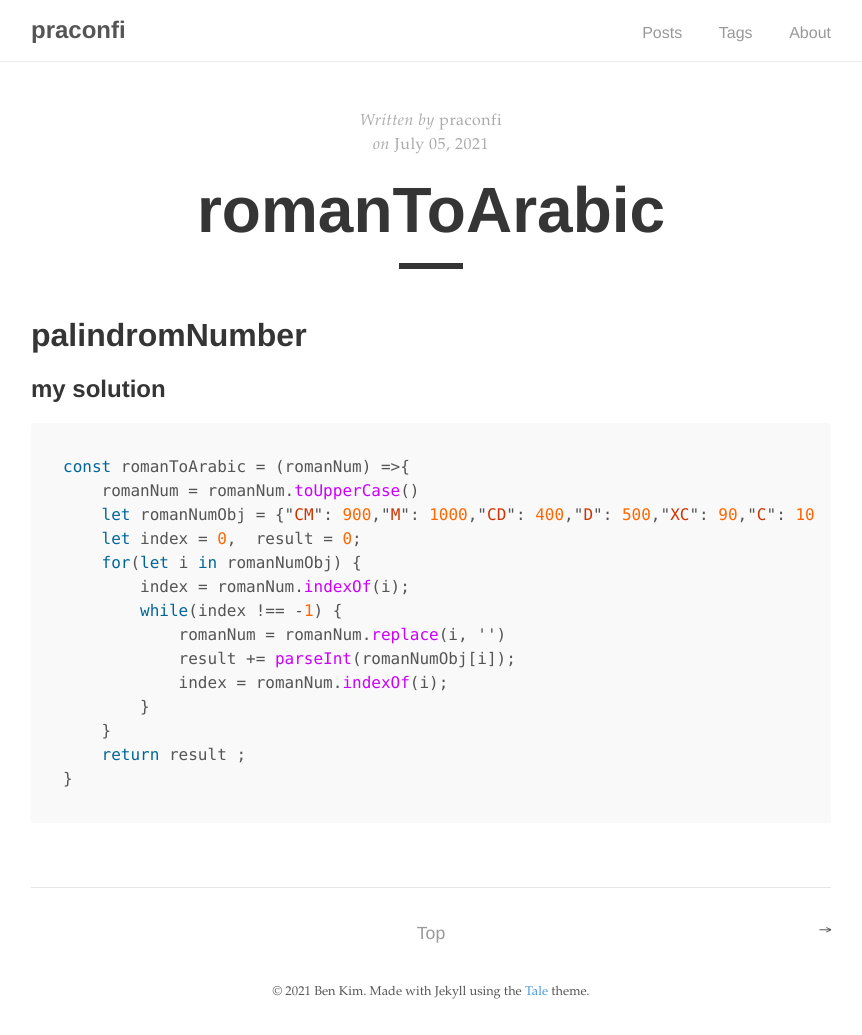
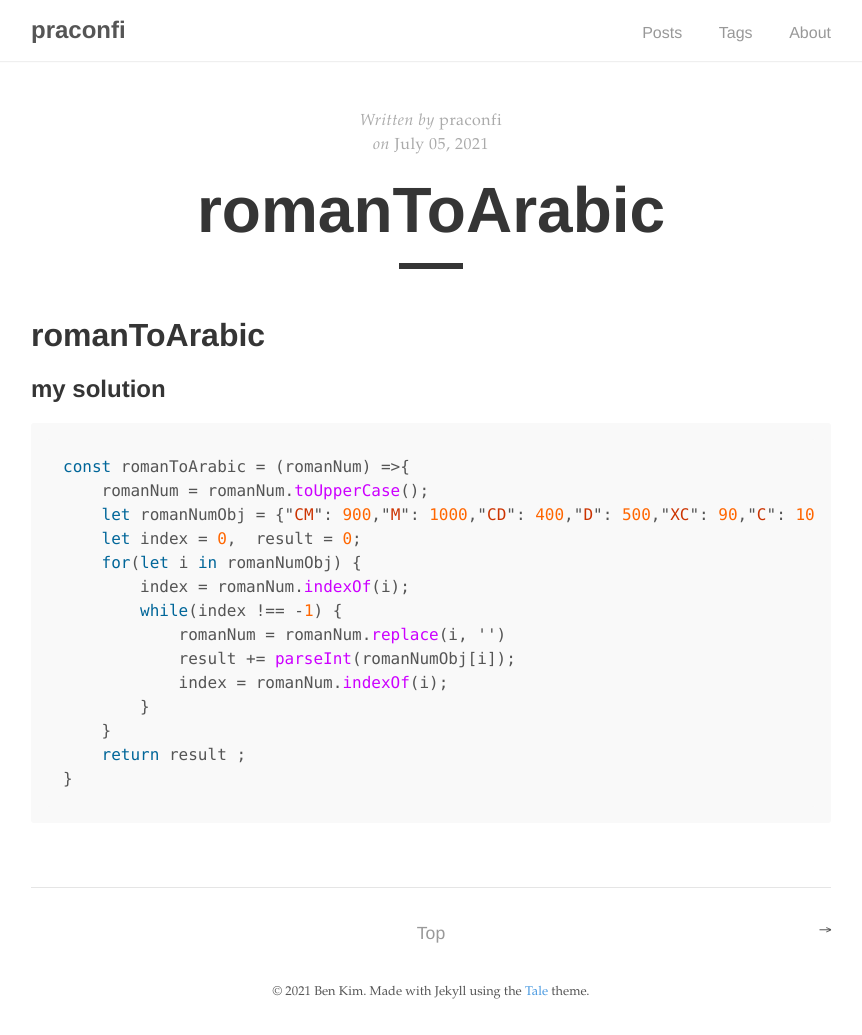
Before and after one commit to betternormal/betternormal.github.io, a Jekyll site: the page built from _posts/2021-07-05-romanToArabic.md, in a window 1280 px wide. Shown: the whole page, without its empty margins (209-1071 px from the left). Built offline with Jekyll 4.4.1, drawn with Linux system fonts in a browser that asks for light colours.

Commit message:
fix title

````diff
--- a/_posts/2021-07-05-romanToArabic.md
+++ b/_posts/2021-07-05-romanToArabic.md
@@ -5,13 +5,13 @@ author: "praconfi"
 tags: leetcode
 ---
 
-# palindromNumber
+# romanToArabic
 
 ## my solution
 ```js
 const romanToArabic = (romanNum) =>{
-    romanNum = romanNum.toUpperCase()
-    let romanNumObj = {"CM": 900,"M": 1000,"CD": 400,"D": 500,"XC": 90,"C": 100,"XL": 40,"L": 50,"IX": 9,"X": 10,"IV": 4,"V": 5,"I": 1,}
+    romanNum = romanNum.toUpperCase();
+    let romanNumObj = {"CM": 900,"M": 1000,"CD": 400,"D": 500,"XC": 90,"C": 100,"XL": 40,"L": 50,"IX": 9,"X": 10,"IV": 4,"V": 5,"I": 1,};
     let index = 0,  result = 0;
     for(let i in romanNumObj) {
         index = romanNum.indexOf(i);
````
